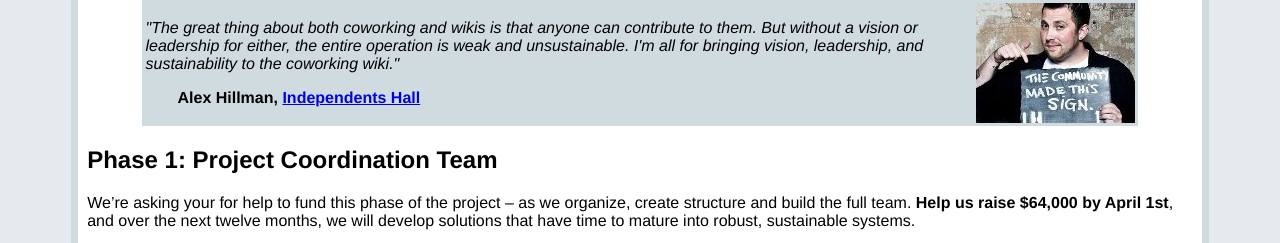
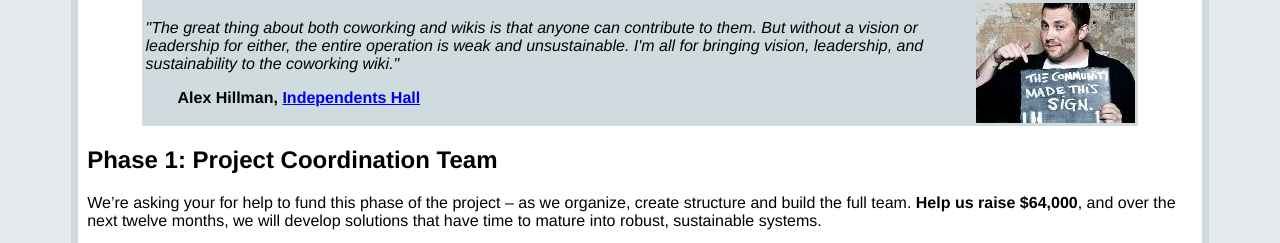
Before and after one commit to jsayles/opencoworking, a plain HTML site: page coworkingwiki/plan.html in a window 1280 px wide. Shown: the part 522-765 px from the top of the page. Drawn offline with Linux system fonts and the light colour scheme.

Commit message:
minor updates

```diff
--- a/coworkingwiki/plan.html
+++ b/coworkingwiki/plan.html
@@ -66,7 +66,7 @@
 
 			<h2>Phase 1: Project Coordination Team</h2>
 			<p>We’re asking your for help to fund this phase of the project –
-				as we organize, create structure and build the full team. <strong>Help us raise $64,000 by April 1st</strong>,
+				as we organize, create structure and build the full team. <strong>Help us raise $64,000</strong>,
 				and over the next twelve months, we will develop solutions that
 				have time to mature into robust, sustainable systems. </p>
 			<img src="img/phase1.jpg" width="500px" />
```
Also changed, not shown: coworkingwiki/faq.html (+1 -1 lines).
